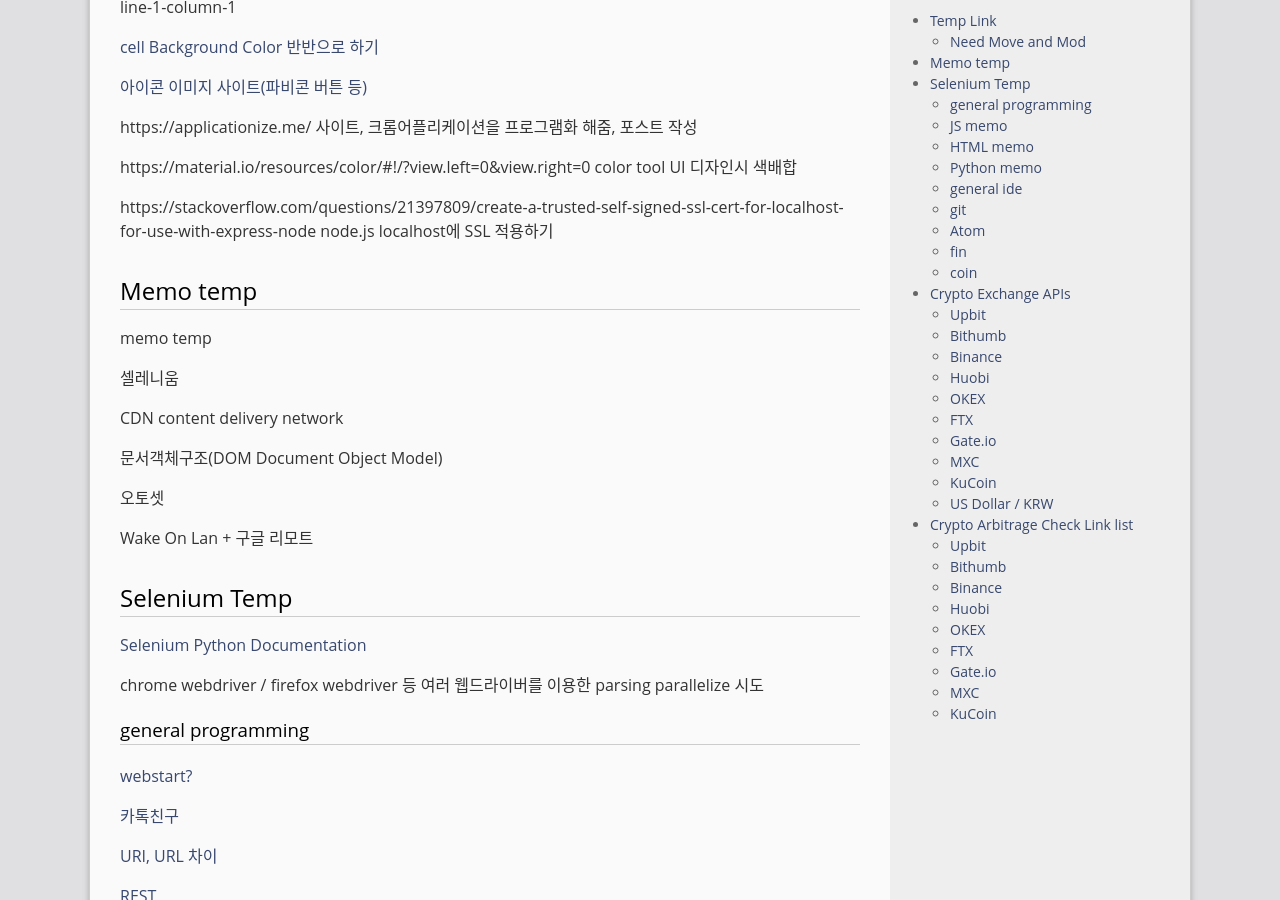
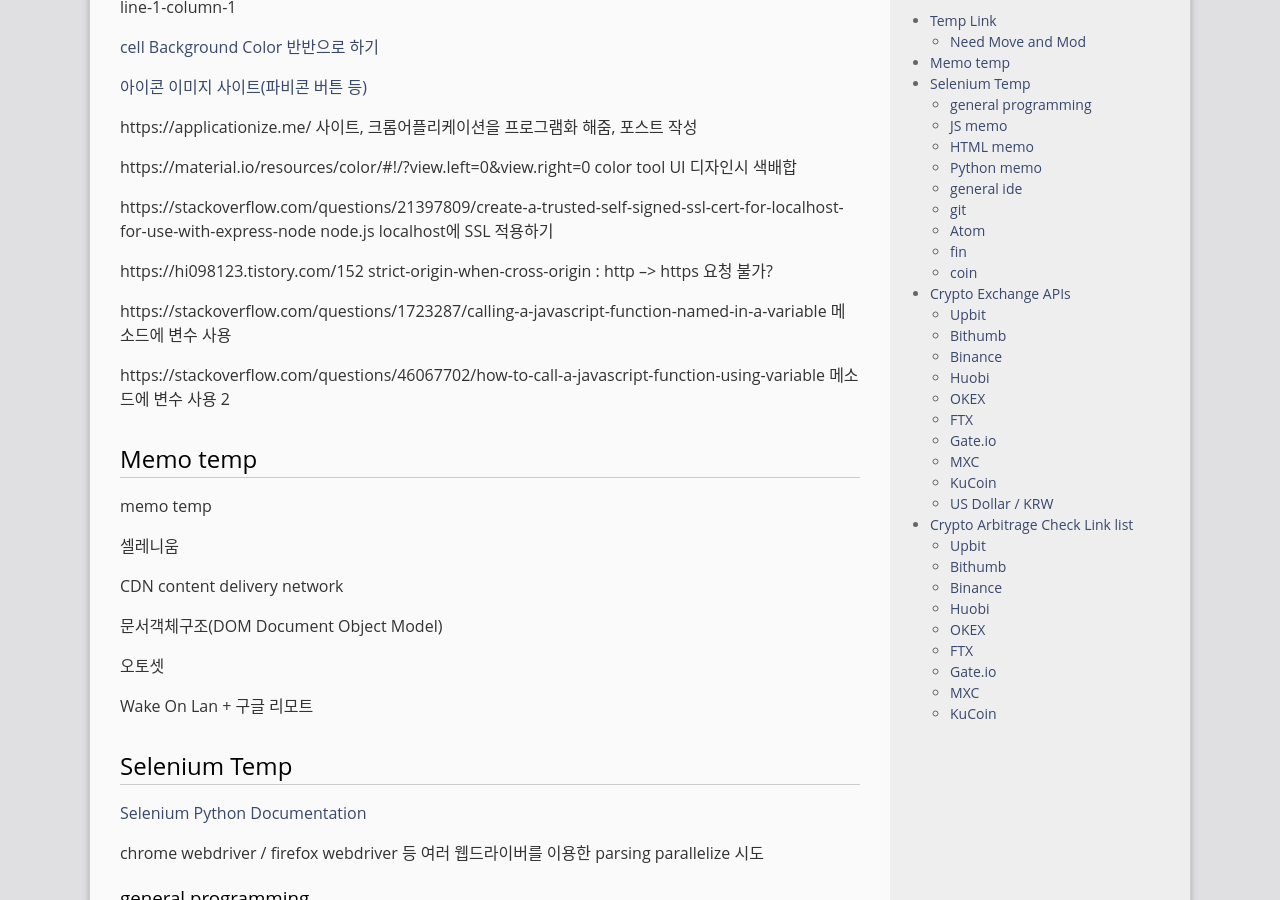
Before and after one commit to gloomydumber/copy, a Jekyll site: the page built from _posts/2020-03-01-TempLink.md, in a window 1280 px wide and 900 px high, scrolled down 2479 px. Built offline with Jekyll 4.4.1, drawn with Linux system fonts in a browser that asks for light colours; comment, search, counter and statistics services are not loaded.

Commit message:
PostModded

```diff
--- a/_posts/2020-03-01-TempLink.md
+++ b/_posts/2020-03-01-TempLink.md
@@ -120,6 +120,12 @@ https://applicationize.me/ 사이트, 크롬어플리케이션을 프로그램
 https://material.io/resources/color/#!/?view.left=0&view.right=0 color tool UI 디자인시 색배합
 
 https://stackoverflow.com/questions/21397809/create-a-trusted-self-signed-ssl-cert-for-localhost-for-use-with-express-node node.js localhost에 SSL 적용하기
+
+https://hi098123.tistory.com/152 strict-origin-when-cross-origin : http --> https 요청 불가?
+
+https://stackoverflow.com/questions/1723287/calling-a-javascript-function-named-in-a-variable 메소드에 변수 사용
+
+https://stackoverflow.com/questions/46067702/how-to-call-a-javascript-function-using-variable 메소드에 변수 사용 2
 
 ## Memo temp
 
```
Also changed, not shown: _posts/2020-02-23-HTMLTags.md (+2 -0 lines).
